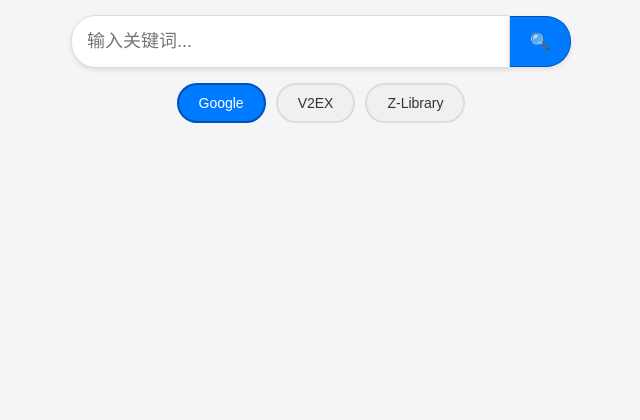
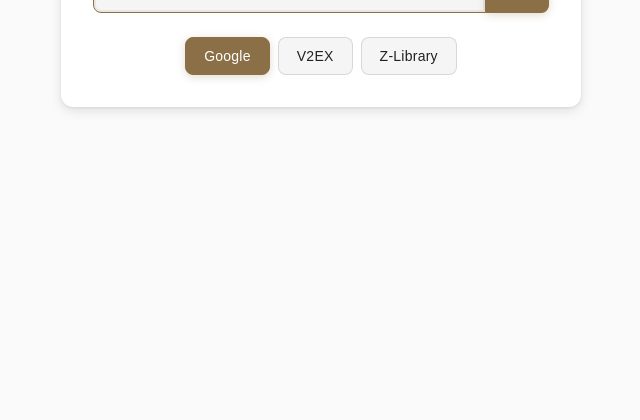
Before and after one commit to ccleendww/PWA-search, a plain HTML site: page index.html in a window 1280 px wide. Shown: the part 380-800 px from the top of the page, without its empty margins (319-959 px from the left). Drawn offline with Linux system fonts and the light colour scheme.

Commit message:
Initial commit: PWA search app with Material Design and tea color theme
- Auto theme switching (light/dark mode)
- Opens search results in new tab
- PWA support with manifest and service worker
- Material Design style with tea color (#8B6F47)
- Proper icon configuration

Co-authored-by: Copilot <223556219+Copilot@users.noreply.github.com>

```diff
--- a/index.html
+++ b/index.html
@@ -5,126 +5,235 @@
     <link rel="manifest" href="manifest.json">
     <meta charset="UTF-8">
     <meta name="viewport" content="width=device-width, initial-scale=1.0, maximum-scale=1.0, user-scalable=no">
-    <title>V2EX 搜索</title>
+    <title>Search</title>
 
     <meta name="apple-mobile-web-app-capable" content="yes">
     <meta name="apple-mobile-web-app-status-bar-style" content="default">
-    <meta name="apple-mobile-web-app-title" content="搜索">
+    <meta name="apple-mobile-web-app-title" content="Search">
 
-    <link rel="apple-touch-icon" href="https://v2ex.com/static/img/v2ex@2x.png">
+    <link rel="icon" href="icon.png">
+    <link rel="apple-touch-icon" href="icon.png">
     <script>
-    // 注册 Service Worker (即使是空的，iOS 也会更倾向于识别为 PWA)
+        // 注册 Service Worker
         if ('serviceWorker' in navigator) {
             navigator.serviceWorker.register('sw.js');
         }
     </script>
     <style>
+        :root {
+            color-scheme: light dark;
+            --tea-color: #8B6F47;
+            --tea-dark: #6D5E4E;
+            --light-bg: #fafafa;
+            --light-surface: #ffffff;
+            --light-text: #212121;
+            --light-text-secondary: #666666;
+            --dark-bg: #121212;
+            --dark-surface: #1e1e1e;
+            --dark-text: #ffffff;
+            --dark-text-secondary: #b3b3b3;
+        }
+
+        * {
+            box-sizing: border-box;
+        }
+
         body {
-            font-family: -apple-system, BlinkMacSystemFont, "Segoe UI", Roboto, Helvetica, Arial, sans-serif;
+            font-family: 'Roboto', -apple-system, BlinkMacSystemFont, "Segoe UI", Helvetica, Arial, sans-serif;
             display: flex;
             flex-direction: column;
             align-items: center;
             justify-content: center;
             height: 100vh;
             margin: 0;
-            background-color: #f5f5f7;
+            background-color: var(--light-bg);
+            color: var(--light-text);
+            transition: background-color 0.3s ease, color 0.3s ease;
+        }
+
+        @media (prefers-color-scheme: dark) {
+            body {
+                background-color: var(--dark-bg);
+                color: var(--dark-text);
+            }
+
+            .container {
+                background-color: var(--dark-surface);
+            }
+
+            .search-input-wrapper {
+                background-color: var(--dark-surface);
+            }
+
+            .search-box {
+                background-color: rgba(255, 255, 255, 0.05) !important;
+                color: var(--dark-text) !important;
+                border-color: rgba(255, 255, 255, 0.12) !important;
+            }
+
+            .search-box::placeholder {
+                color: var(--dark-text-secondary) !important;
+            }
+
+            .search-box:focus {
+                background-color: rgba(255, 255, 255, 0.08) !important;
+                border-color: var(--tea-color) !important;
+            }
+
+            .search-btn {
+                background-color: var(--tea-color) !important;
+                border-color: var(--tea-color) !important;
+                box-shadow: 0 2px 8px rgba(139, 111, 71, 0.3) !important;
+            }
+
+            .search-btn:hover {
+                background-color: var(--tea-dark) !important;
+                border-color: var(--tea-dark) !important;
+                box-shadow: 0 4px 12px rgba(139, 111, 71, 0.4) !important;
+            }
+
+            .quick-btn {
+                background-color: rgba(255, 255, 255, 0.05);
+                color: var(--dark-text);
+                border-color: rgba(255, 255, 255, 0.12);
+            }
+
+            .quick-btn:hover {
+                background-color: rgba(255, 255, 255, 0.08);
+                border-color: rgba(255, 255, 255, 0.2);
+            }
+
+            .quick-btn.active {
+                background-color: var(--tea-color);
+                color: white;
+                border-color: var(--tea-color);
+                box-shadow: 0 2px 8px rgba(139, 111, 71, 0.3);
+            }
         }
 
         .container {
             width: 90%;
-            max-width: 500px;
-            text-align: center;
+            max-width: 520px;
+            padding: 32px;
+            background-color: var(--light-surface);
+            border-radius: 12px;
+            box-shadow: 0 1px 3px rgba(0, 0, 0, 0.08), 0 4px 12px rgba(0, 0, 0, 0.1);
+            transition: background-color 0.3s ease, box-shadow 0.3s ease;
         }
 
-        h1 {
-            color: #333;
-            margin-bottom: 30px;
+        @media (prefers-color-scheme: dark) {
+            .container {
+                background-color: #2a2a2a;
+                box-shadow: 0 1px 3px rgba(0, 0, 0, 0.3), 0 4px 12px rgba(0, 0, 0, 0.4);
             }
-
-        .search-box {
-            width: 100%;
-            padding: 15px;
-            font-size: 18px;
-            border: 1px solid #ddd;
-            border-radius: 25px;
-            outline: none;
-            box-shadow: 0 2px 5px rgba(0, 0, 0, 0.1);
-            box-sizing: border-box;
         }
 
         .search-container {
             display: flex;
-            gap: 10px;
-            margin-top: 20px;
-            align-items: center;
+            gap: 0;
+            margin-top: 0;
+            align-items: stretch;
         }
 
         .search-box-wrapper {
             flex: 1;
-            position: relative;
         }
 
         .search-input-wrapper {
             display: flex;
-            align-items: center;
+            align-items: stretch;
             position: relative;
+            flex: 1;
         }
 
         .search-box {
             flex: 1;
-            padding: 15px 45px 15px 15px;
-            font-size: 18px;
-            border: 1px solid #ddd;
-            border-radius: 25px 0 0 25px;
+            padding: 12px 16px;
+            font-size: 16px;
+            border: 1px solid rgba(0, 0, 0, 0.12);
+            border-radius: 8px 0 0 8px;
             outline: none;
-            box-shadow: 0 2px 5px rgba(0, 0, 0, 0.1);
-            box-sizing: border-box;
-            width: 100%;
+            background-color: rgba(0, 0, 0, 0.02);
+            color: var(--light-text);
+            transition: all 0.2s ease;
+            font-weight: 500;
+        }
+
+        .search-box::placeholder {
+            color: var(--light-text-secondary);
+        }
+
+        .search-box:focus {
+            background-color: rgba(0, 0, 0, 0.04);
+            border-color: var(--tea-color);
+            box-shadow: inset 0 0 0 2px rgba(139, 111, 71, 0.1);
         }
 
         .search-btn {
-            padding: 15px 20px;
-            font-size: 16px;
-            background-color: #007aff;
+            padding: 12px 20px;
+            font-size: 18px;
+            background-color: var(--tea-color);
             color: white;
-            border: 1px solid #0051ba;
+            border: 1px solid var(--tea-color);
             border-left: none;
-            border-radius: 0 25px 25px 0;
+            border-radius: 0 8px 8px 0;
             cursor: pointer;
-            box-shadow: 0 2px 5px rgba(0, 0, 0, 0.1);
+            box-shadow: 0 2px 8px rgba(139, 111, 71, 0.25);
+            transition: all 0.2s ease;
+            display: flex;
+            align-items: center;
+            justify-content: center;
+            font-weight: 500;
+            white-space: nowrap;
         }
 
         .search-btn:hover {
-            background-color: #0051ba;
+            background-color: var(--tea-dark);
+            border-color: var(--tea-dark);
+            box-shadow: 0 4px 12px rgba(139, 111, 71, 0.35);
+        }
+
+        .search-btn:active {
+            transform: scale(0.98);
+            box-shadow: 0 2px 4px rgba(139, 111, 71, 0.25);
         }
 
         .quick-buttons {
             display: flex;
-            gap: 10px;
-            margin-top: 15px;
+            gap: 8px;
+            margin-top: 24px;
             justify-content: center;
+            flex-wrap: wrap;
         }
 
         .quick-btn {
-            padding: 10px 20px;
+            padding: 10px 18px;
             font-size: 14px;
-            background-color: #f0f0f0;
-            color: #333;
-            border: 2px solid #ddd;
-            border-radius: 20px;
+            background-color: rgba(0, 0, 0, 0.04);
+            color: var(--light-text);
+            border: 1px solid rgba(0, 0, 0, 0.12);
+            border-radius: 8px;
             cursor: pointer;
-            transition: all 0.3s ease;
+            transition: all 0.2s ease;
+            font-weight: 500;
+            letter-spacing: 0.25px;
         }
 
         .quick-btn:hover {
-            background-color: #e0e0e0;
-            border-color: #999;
+            background-color: rgba(0, 0, 0, 0.08);
+            border-color: rgba(0, 0, 0, 0.2);
+            box-shadow: 0 2px 6px rgba(0, 0, 0, 0.08);
         }
 
         .quick-btn.active {
-            background-color: #007aff;
+            background-color: var(--tea-color);
             color: white;
-            border-color: #0051ba;
+            border-color: var(--tea-color);
+            box-shadow: 0 2px 8px rgba(139, 111, 71, 0.25);
+        }
+
+        .quick-btn:active {
+            transform: scale(0.98);
         }
     </style>
 </head>
@@ -132,12 +241,10 @@
 <body>
 
     <div class="container">
-        <h1>搜索</h1>
-
         <div class="search-container">
             <div class="search-box-wrapper">
                 <div class="search-input-wrapper">
-                    <input type="text" id="searchInput" class="search-box" placeholder="输入关键词..." autofocus>
+                    <input type="text" id="searchInput" class="search-box" placeholder="" autofocus>
                     <button class="search-btn" onclick="doSearch()" title="搜索">🔍</button>
                 </div>
             </div>
@@ -154,11 +261,9 @@
         let currentEngine = 'google';
 
         function selectEngine(button, engine) {
-            // 移除其他按键的 active 状态
             document.querySelectorAll('.quick-btn').forEach(btn => {
                 btn.classList.remove('active');
             });
-            // 为点击的按键添加 active 状态
             button.classList.add('active');
             currentEngine = engine;
         }
@@ -183,11 +288,10 @@
             }
 
             if (url) {
-                window.location.href = url;
+                window.open(url, '_blank');
             }
         }
 
-        // 监听回车键
         document.getElementById('searchInput').addEventListener('keypress', function (e) {
             if (e.key === 'Enter') {
                 doSearch();
```
Also changed, not shown: sw.js (+61 -0 lines), manifest.json, 1 other file. Lines whose indentation alone changed are shown as unchanged.
